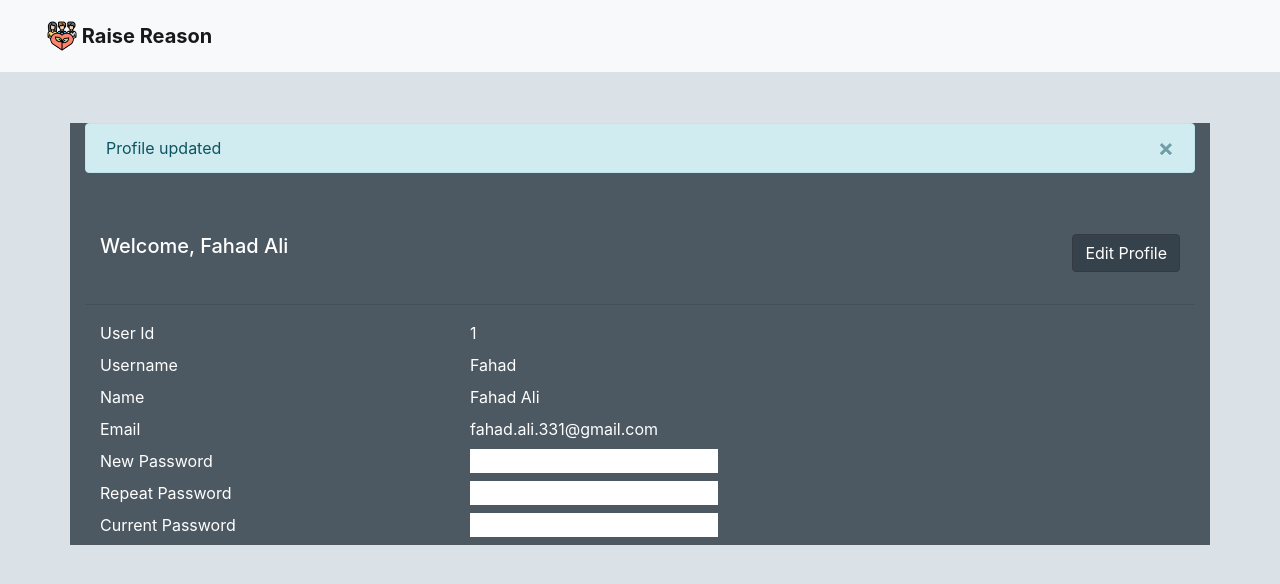
After one commit to F2had/Online-Charity-Management-System, a PHP site: page /profile.php in a window 1280 px wide. The commit adds this page. Shown: the top 584 px of the page. Run offline with PHP 8.4, Linux system fonts and the light colour scheme; a user stored in the database is signed in.

Commit message:
Add: profile page and logout to destory session

```diff
--- a/css/login.css
+++ b/css/login.css
@@ -36,13 +36,28 @@ a {
 
 
 }
+.editMode {
+  border: 1px solid black;
+}
+.edit-profile {
+  background-color: #36424b;
+  color: #fff;
 
+}
 .err {
   font-size: .7rem;
   font-family: 'Montserrat', sans-serif;
   margin: 0;
   padding: 0;
   color: rgb(230, 20, 20);
+}
+
+.err-login {
+  font-size: .8rem;
+  font-family: 'Montserrat', sans-serif;
+  margin: 0;
+  padding: 0;
+  color: rgb(233, 15, 15);
 }
 
 .error{
--- a/css/styles.css
+++ b/css/styles.css
@@ -8,7 +8,6 @@
     font-family: 'Titillium Web', sans-serif;
     font: inherit;
     vertical-align: baseline;
-    color: #000;
 }
 
 
--- a/js/login_register.js
+++ b/js/login_register.js
@@ -62,6 +62,7 @@ $(document).ready(function () {
     $('#name_input').removeClass('error');
     $('#name_input + span').remove();
     $('#email_input').removeClass('error');
+    $('#email_input + span').remove();
     $('#ps1').removeClass('error');
     $('#ps1 + span').remove();
     $('#ps2').removeClass('error');
--- /dev/null
+++ b/profile.php
@@ -0,0 +1,160 @@
+<?php
+session_start();
+?>
+<!DOCTYPE html>
+<html lang="en">
+  <head>
+    <meta charset="UTF-8" />
+    <meta name="viewport" content="width=device-width, initial-scale=1.0" />
+    <title>Profile</title>
+    <!-- Bootstrap -->
+    <link rel="stylesheet" href="https://stackpath.bootstrapcdn.com/bootstrap/4.4.1/css/bootstrap.min.css"
+          integrity="sha384-Vkoo8x4CGsO3+Hhxv8T/Q5PaXtkKtu6ug5TOeNV6gBiFeWPGFN9MuhOf23Q9Ifjh" crossorigin="anonymous" />
+    <!-- CSS -->
+    <link rel="stylesheet" href="./css/styles.css" />
+    <link rel="stylesheet" href="./css/login.css" />
+    <!-- Line Awsome -->
+    <link rel="stylesheet"
+          href="https://maxst.icons8.com/vue-static/landings/line-awesome/line-awesome/1.3.0/css/line-awesome.min.css" />
+    <!-- Google Fonts -->
+    <link href="https://fonts.googleapis.com/css?family=Roboto|Montserrat:wght|Titillium+Web&display=swap" rel="stylesheet">
+  </head>
+  <body>
+    <!-- Navigation -->
+    <div id="wrapper">
+      <!-- /////////////////////////////////////////////////////////////start header////////////////////////////////////////////////////////// -->
+      <header>
+        <?php
+			if(!$_SESSION['logged_in']){
+			header("Location: login.php");
+			}
+		?>
+        <nav class="navbar navbar-expand-md navbar-light bg-light ">
+          <div class="container-fluid">
+            <!-- container fluid is make use of 100% of the screen -->
+            <nav class="navbar navbar-light bg-light">
+              <a class="navbar-brand" href="homepage.html">
+                <img src="img/logo-filler.png" width="30" height="30" class="d-inline-block align-top" alt=""> Raise Reason
+              </a>
+            </nav>
+          </div>
+        </nav>
+      </header>
+      <!-- Navigation end -->
+      <div class="container text-white" style="background-color:#4c5962;">
+			<div class="mt-5">
+		  <div class="alert alert-info alert-dismissable ">
+    	      <a class="panel-close close " data-dismiss="alert">×</a>
+    	      <i class="fa fa-coffee"></i>
+				Profile updated
+			</div>
+		</div>
+        <form method="POST">
+          <div class="container" style="background-color:#4c5962;">
+            <div class="row">
+              <div class="col-md-6">
+                <div class="py-3 ">
+                  <h5>
+                   	 Welcome,
+                   	 <?php
+						echo $_SESSION['name'];
+					 ?>
+                  </h5>
+                </div>
+              </div>
+              <div class="col-md-6 py-3">
+                <input type="submit" id="submit-edit" class="edit-profile float-right btn btn-outline-dark" name="btnAddMore" value="Edit Profile"/>
+              </div>
+            </div>
+		  </div>
+		  <hr>
+          <div class="col-md-8">
+            <div class="row">
+              <div class="col-md-6">
+                <label>User Id
+                </label>
+              </div>
+              <div class="col-md-6">
+			  <div>
+				<?php echo $_SESSION['userID'];?>
+				</div>
+              </div>
+            </div>
+            <div class="row">
+              <div class="col-md-6">
+                <label>Username
+                </label>
+              </div>
+              <div class="col-md-6">
+			  <div class="edit" id="username" contenteditable="true" >
+				<?php echo $_SESSION['username'];?>
+				</div>
+              </div>
+            </div>
+            <div class="row">
+              <div class="col-md-6">
+                <label>Name
+                </label>
+              </div>
+              <div class="col-md-6">
+                <div class="edit" id="name" contenteditable="true" >
+				<?php echo $_SESSION['name'];?>
+				</div>
+              </div>
+            </div>
+            <div class="row">
+              <div class="col-md-6">
+                <label>Email
+                </label>
+              </div>
+              <div class="col-md-6">
+			  <div class="edit" id="email" contenteditable="true" >
+				<?php echo $_SESSION['email'];?>
+				</div>
+              </div>
+			</div>
+
+			<div class="row">
+              <div class="col-md-6">
+                <label>New Password
+                </label>
+              </div>
+              <div class="col-md-6">
+                <input id="pass1" name="pass1" class="edit" >
+			  </div>
+			  <div class="col-md-6">
+                <label>Repeat Password
+                </label>
+              </div>
+              <div class="col-md-6">
+                <input id="pass2" name="pass2" class="edit" >
+			  </div>
+			  <div class="col-md-6">
+                <label>Current Password
+                </label>
+              </div>
+              <div class="col-md-6">
+                <input id="cpass"name="pass" class="edit" >
+              </div>
+			</div>
+
+          </div>
+          </div>
+        </form>
+    </div>
+		<!-- Contaienr end -->
+
+    	<!-- Bootsrap jQuery and JavaScript -->
+    <script src="https://ajax.googleapis.com/ajax/libs/jquery/3.4.1/jquery.min.js">
+    </script>
+    <script src="https://cdn.jsdelivr.net/npm/popper.js@1.16.0/dist/umd/popper.min.js"
+            integrity="sha384-Q6E9RHvbIyZFJoft+2mJbHaEWldlvI9IOYy5n3zV9zzTtmI3UksdQRVvoxMfooAo"
+            crossorigin="anonymous">
+    </script>
+    <script src="https://stackpath.bootstrapcdn.com/bootstrap/4.4.1/js/bootstrap.min.js"
+            integrity="sha384-wfSDF2E50Y2D1uUdj0O3uMBJnjuUD4Ih7YwaYd1iqfktj0Uod8GCExl3Og8ifwB6"
+            crossorigin="anonymous">
+	</script>
+
+  </body>
+</html>
```
Also changed, not shown: includes/edit-profile.inc.php (added, +8 -0 lines), includes/login.inc.php (added, +58 -0 lines), includes/signup.inc.php (+7 -2 lines), login.php (+24 -12 lines), logout.php (added, +66 -0 lines), session_instructions.txt (added, +42 -0 lines).
